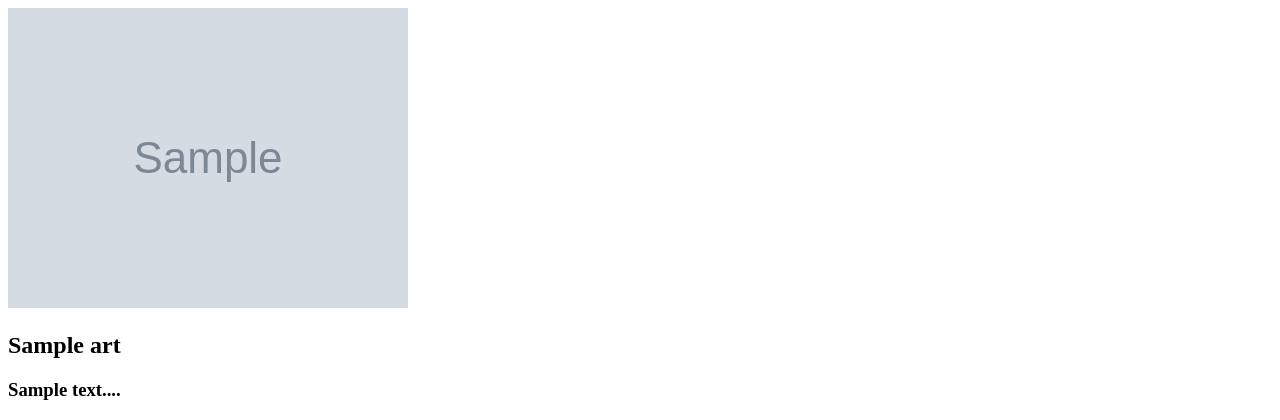
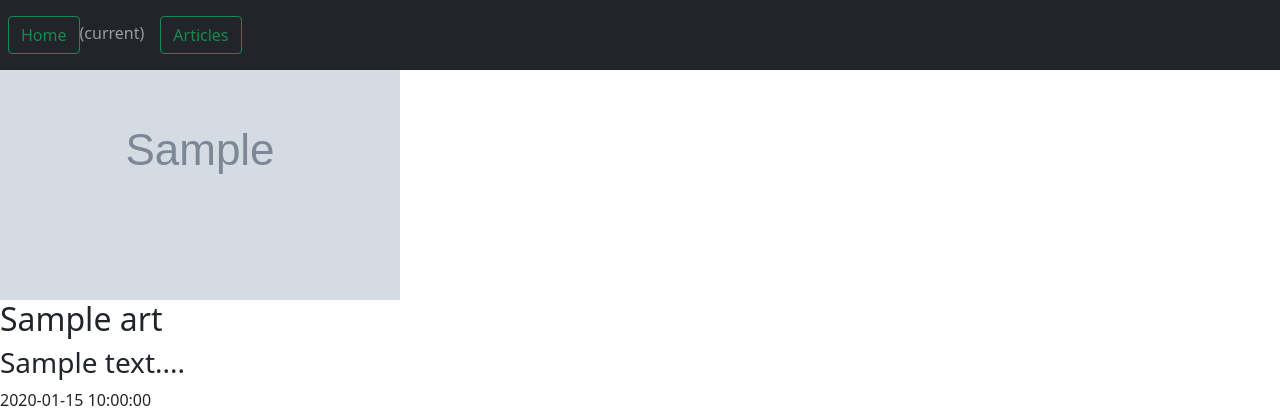
Before and after one commit to Lenus254/news_preview, a Flask app: template app/templates/article.html in a window 1280 px wide. Shown: the top 420 px of the page. Run offline with Flask 2, Linux system fonts and the light colour scheme; the template is opened without the code that fills it: most values are stand-ins (such as "Sample title", 1, 10 or a date in 2020); grey boxes marked "Sample" are stand-in pictures.

Commit message:
customized nav bar

```diff
--- a/app/templates/article.html
+++ b/app/templates/article.html
@@ -1,10 +1,6 @@
-<!DOCTYPE html>
-<html lang="en">
-<head>
-    <meta charset="UTF-8">
-    <title>news api</title>
-</head>
-<body>
+{% extends 'base.html'%}
+
+{%block content%}
  {% for art in articles %}
 
 
@@ -14,6 +10,4 @@
 <p>{{ art.publishedAt}}</p>
 
 {%endfor%}
-
-</body>
-</html>
+ {%endblock%}
--- a/app/templates/navbar.html
+++ b/app/templates/navbar.html
@@ -1,19 +1,36 @@
 
-<div class="navbar navbar-dark>
-        <div class="container-fluid">
-            <div class="navbar-header">
-                <button type="button" class="navbar-toggle" data-toggle="collapse" data-target=".navbar-collapse">
-                  <span class="sr-only">Toggle navigation</span>
-                  <span class="icon-bar"></span>
-                  <span class="icon-bar"></span>
-                  <span class="icon-bar"></span>
-                </button>
-                <a class="navbar-brand" href="/"> News Api </a>
-            </div>
-            <div class="navbar-collapse collapse">
-                <ul class="nav navbar-nav">
-                    <li><a href="/">Home</a></li>
-            </div>
+<!--<div class="navbar navbar-dark>-->
+<!--        <div class="container-fluid">-->
+<!--            <div class="navbar-header">-->
+<!--                <button type="button" class="navbar-toggle" data-toggle="collapse" data-target=".navbar-collapse">-->
+<!--                  <span class="sr-only">Toggle navigation</span>-->
+<!--                  <span class="icon-bar"></span>-->
+<!--                  <span class="icon-bar"></span>-->
+<!--                  <span class="icon-bar"></span>-->
+<!--                </button>-->
+<!--                <a class="navbar-brand" href="/"> News Api </a>-->
+<!--            </div>-->
+<!--            <div class="navbar-collapse collapse">-->
+<!--                <ul class="nav navbar-nav">-->
+<!--                    <li><a href="/">Home</a></li>-->
+<!--            </div>-->
 
-        </div>
+<!--        </div>-->
+<!--    </div>-->
+<nav class="navbar navbar-expand-lg navbar-dark bg-dark fixed-top">
+<!--    <button class="navbar-toggler" type="button" data-toggle="collapse" data-target="#navbarText" aria-controls="navbarText" aria-expanded="false" aria-label="Toggle navigation">-->
+<!--    <span class="navbar-toggler-icon"></span>-->
+  </button>
+    <div class="collapse navbar-collapse" id="navbarText">
+      <ul class="navbar-nav ">
+        <li class="nav-item active">
+          <a class="nav-link" href="/"><button type="button" class="btn btn-outline-success">Home </button><span class="sr-only">(current)</span></a>
+        </li>
+        <li class="nav-item">
+          <a class="nav-link" href="/{{'article'}}"><button type="button" class="btn btn-outline-success">Articles</button></a>
+        </li>
+      </ul>
+
     </div>
+  </nav>
+</div>
```
